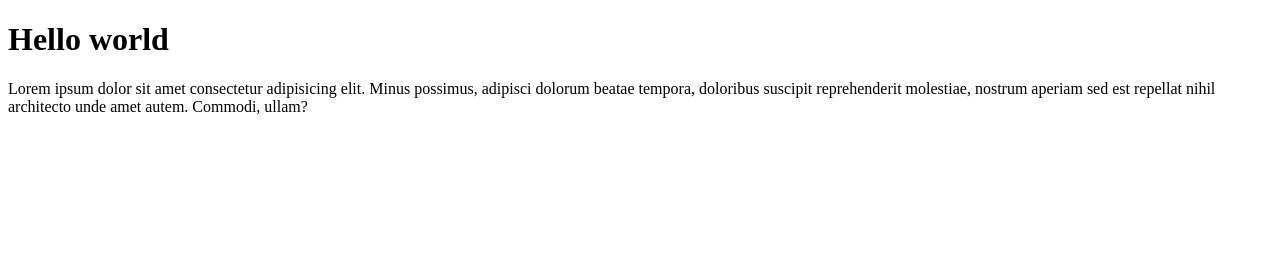
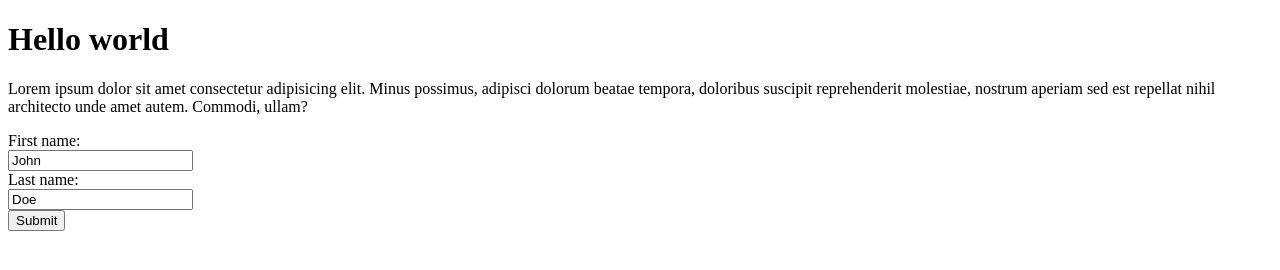
Before and after one commit to IvayloAnev/Branching-Demo, a plain HTML site: page index.html in a window 1280 px wide. Drawn offline with Linux system fonts and the light colour scheme.

Commit message:
added-from

```diff
--- a/index.html
+++ b/index.html
@@ -15,6 +15,13 @@
             doloribus suscipit reprehenderit molestiae, nostrum aperiam sed est repellat nihil architecto unde amet
             autem. Commodi, ullam?</p>
     </div>
+    <form action="/action_page.php">
+      <label for="fname">First name:</label><br>
+      <input type="text" id="fname" name="fname" value="John"><br>
+      <label>Last name:</label><br>
+      <input type="text" id="lname" name="lname" value="Doe"><br>
+      <input type="submit" value="Submit">
+    </form>
 </body>
 
 </html>
```
